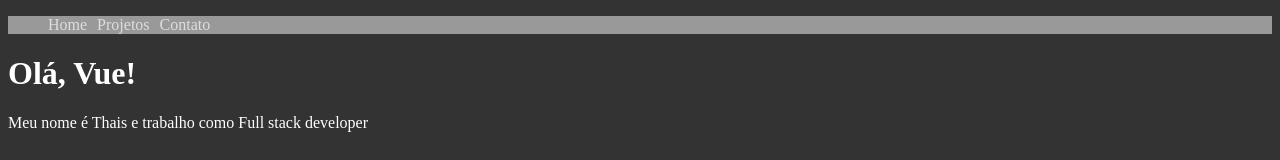
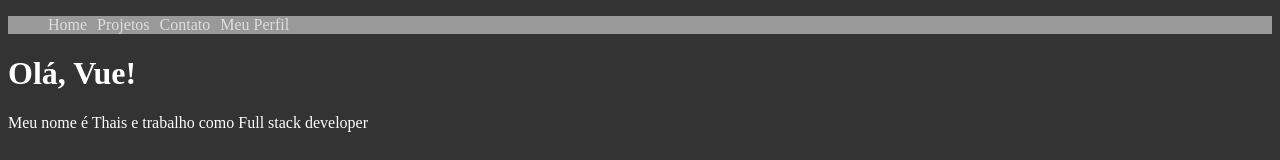
Before and after one commit to thaisquesada/learning-vue, a Vue app in the folder projeto_vue/: page / in a window 1280 px wide. Shown: the top 160 px of the page. Built offline with nearby package versions, Linux system fonts and the light colour scheme.

Commit message:
utilizando props 🐱‍💻

```diff
--- a/projeto_vue/src/App.vue
+++ b/projeto_vue/src/App.vue
@@ -1,6 +1,6 @@
 <template>
   <div>
-    <Header />
+    <Header :esta_logado="true" />
     <PrimeiroComponente />
     <p class="paragrafo-pai">Testando</p>
     <LifeCycle />
--- a/projeto_vue/src/components/Header.vue
+++ b/projeto_vue/src/components/Header.vue
@@ -3,12 +3,14 @@
         <li><a href="#">Home</a></li>
         <li><a href="#">Projetos</a></li>
         <li><a href="#">Contato</a></li>
+        <li v-if="esta_logado"><a href="#">Meu Perfil</a></li>
     </ul>
 </template>
 
 <script>
     export default {
-        name: 'Header'
+        name: 'Header',
+        props: ["esta_logado"]
     }
 </script>
 
--- a/projeto_vue/src/components/Info.vue
+++ b/projeto_vue/src/components/Info.vue
@@ -31,11 +31,13 @@
     components: {
         Avatar
     },
+    props: {
+        email: String,
+        esta_trabalhando: Boolean
+    },
     data() {
         return {
-            esta_trabalhando: true,
             mostrar_email: false,
-            email: 'contato@email.com',
             meu_link: 'https://google.com',
             textoBotao: 'Mostrar e-mail',
             // dados vindo como array
--- a/projeto_vue/src/components/Pessoa.vue
+++ b/projeto_vue/src/components/Pessoa.vue
@@ -1,7 +1,7 @@
 <template>
     <div>
         <h2>Esta é a descrição da pessoa: {{ nome }}</h2>
-        <Info />
+        <Info :email="email" :esta_trabalhando="true" />
         <Form />
     </div>
 </template>
@@ -18,7 +18,8 @@
     },
     data() {
         return {
-            nome: 'Thais'
+            nome: 'Thais',
+            email: 'thais@email.com'
         }
     }
 }
```
